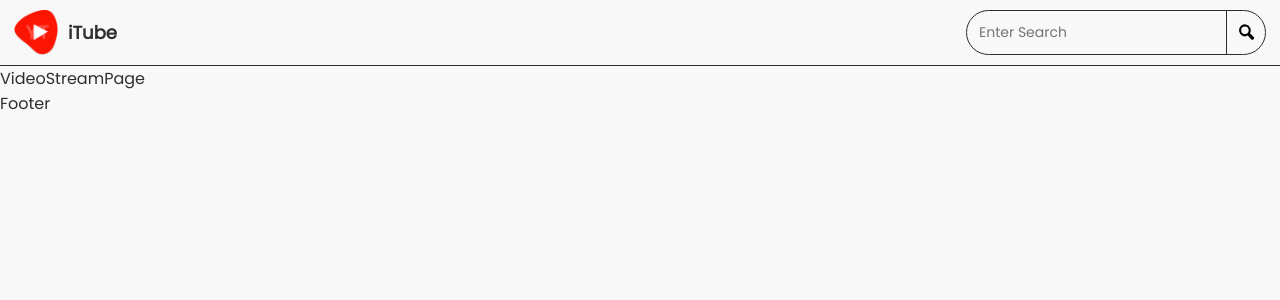
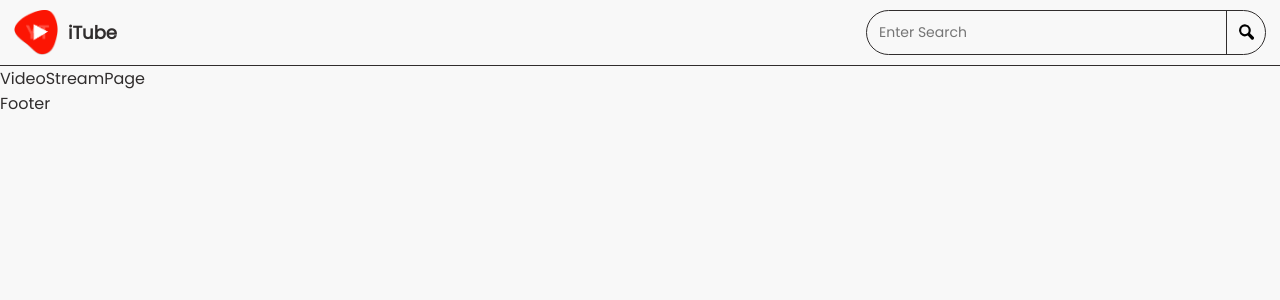
Before and after one commit to Abhishek-90/iTube, a React (Create React App) app: page /stream in a window 1280 px wide. Shown: the top 300 px of the page. Built offline with nearby package versions, Linux system fonts and the light colour scheme; no server answers.

Commit message:
import image done

```diff
--- a/src/components/Navbar.tsx
+++ b/src/components/Navbar.tsx
@@ -2,7 +2,7 @@
 import styled from "styled-components";
 import { Link, useNavigate } from "react-router-dom";
 import * as S from "../constants/theme";
-// import Logo from "";
+import Logo from "../assets/logo.png";
 
 function Navbar() {
   const [searchKeyword, setSearchKeyword] = useState<string>("");
@@ -18,7 +18,7 @@
     <Container>
       <Content>
         <CustomLink to="/">
-          <img src={require("../assets/logo.png")} alt="logo" />
+          <img src={Logo} alt="logo" />
           <span>iTube</span>
         </CustomLink>
         <SearchBoxWrapper>
@@ -64,6 +64,10 @@
     height: 45px;
     margin-right: 10px;
     background: transparent;
+
+    @media (max-width: 480px) {
+      height: 30px;
+    }
   }
 
   & > span {
@@ -78,13 +82,18 @@
 `;
 
 const Input = styled.input`
-  width: 300px;
+  width: 400px;
   padding: 12px;
   font-size: 14px;
   line-height: 1.33;
   border-radius: 50px;
   outline: none;
   border: 1px solid ${S.black};
+
+  @media (max-width: 480px) {
+    width: 220px;
+    font-size: 12px;
+  }
 `;
 
 const SearchButton = styled.button`
```
